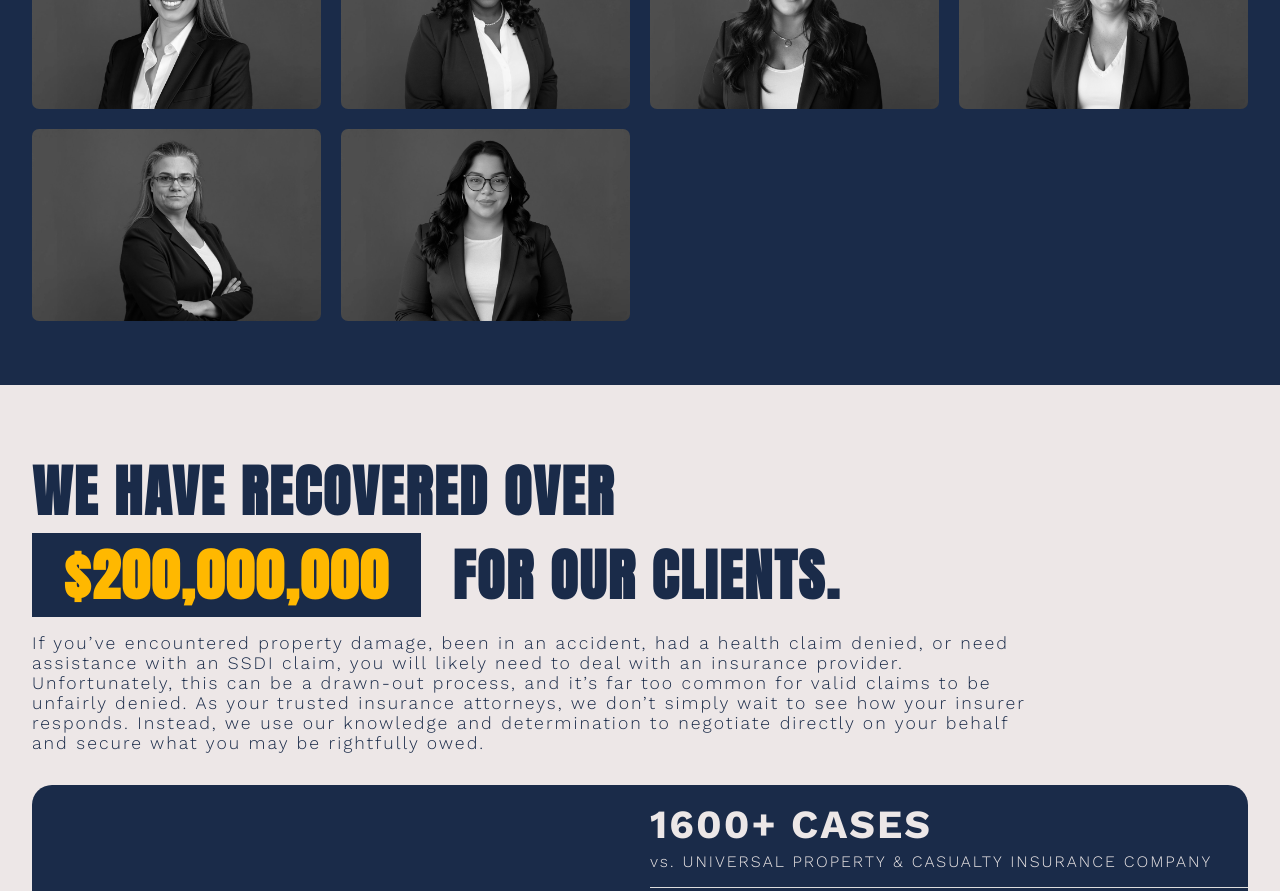
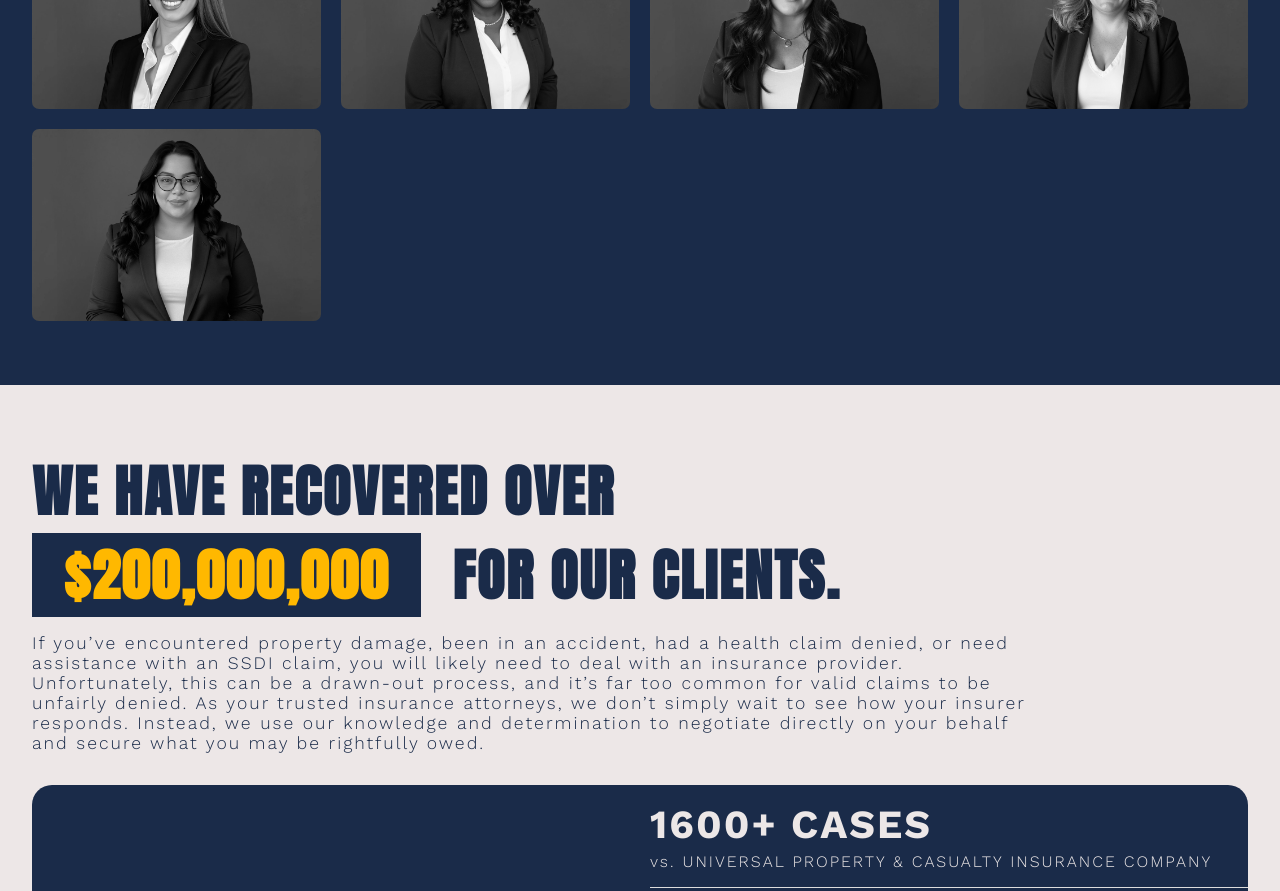
Before and after one commit to ymesadev/llg-front-end, a Next.js app: page /team in a window 1280 px wide. Shown: the part 1040-1931 px from the top of the page. Built offline with nearby package versions, Linux system fonts and the light colour scheme; no server answers.

Commit message:
Remove Cora Travis from team page

```diff
--- a/src/app/team/page.js
+++ b/src/app/team/page.js
@@ -27,7 +27,6 @@ const teamMembers = [
   { name: "Marie Augustin", photo: "/images/marie-augustine.jpg", description: "Miami, FL", link: "/marie-augustin" },
   { name: "Kellei Johnson", photo: "/images/kellei-johnson.jpg", description: "Inverness, FL", link: "/kellei-johnson" },
   { name: "Monica Abay", photo: "/images/Monica-Abay.jpg", description: "Homestead, FL",link: "/monica-abay" },
-  { name: "Cora Travis", photo: "/images/cora-travis.jpg", description: "Jupiter, FL",link: "/cora-travis" },
    { name: "Diana “Dee” Vergara", photo: "/images/dee-vergara.jpg", description: "Winter Haven, FL",link: "/diana-vergara" },
 
 
```
Also changed, not shown: public/images/cora-travis copy.jpg (deleted), public/images/cora-travis.jpg (deleted).
